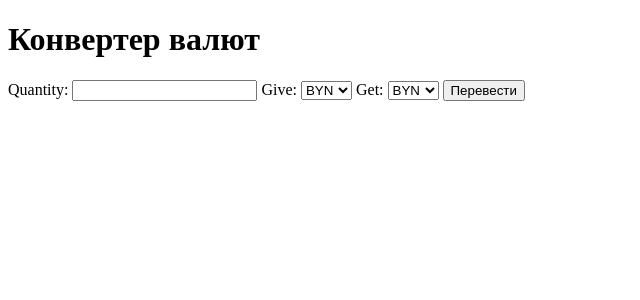
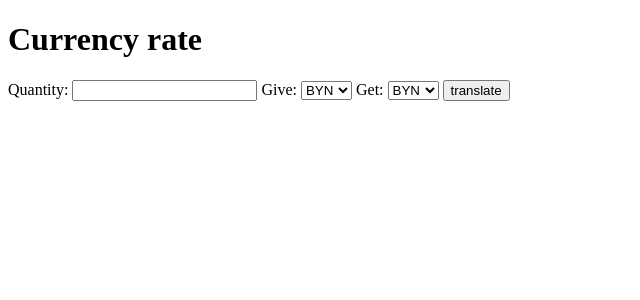
Before and after one commit to VladVladVladbot/currency_rate, a Django app: page / in a window 1280 px wide. Shown: the top 300 px of the page, without its empty margins (0-640 px from the left). Run offline with Django 4.2, Linux system fonts and the light colour scheme; parts of the project's set-up code (start-up, migrations or seed data) failed here and were passed over.

Commit message:
translate

```diff
--- a/cool/templates/mango/index.html
+++ b/cool/templates/mango/index.html
@@ -8,12 +8,12 @@
 {% if request.method == 'POST' %}
     <h1>{{ count }} {{ cur_1 }} - {{ last_count }} {{ cur_2 }}</h1>
 {% else %}
-    <h1>Конвертер валют</h1>
+    <h1>Currency rate</h1>
 {% endif %}
 <form action="" method="post">
     {% csrf_token %}
     {{ form }}
-    <button type="submit">Перевести</button>
+    <button type="submit">translate</button>
 </form>
 </body>
 </html>
```
